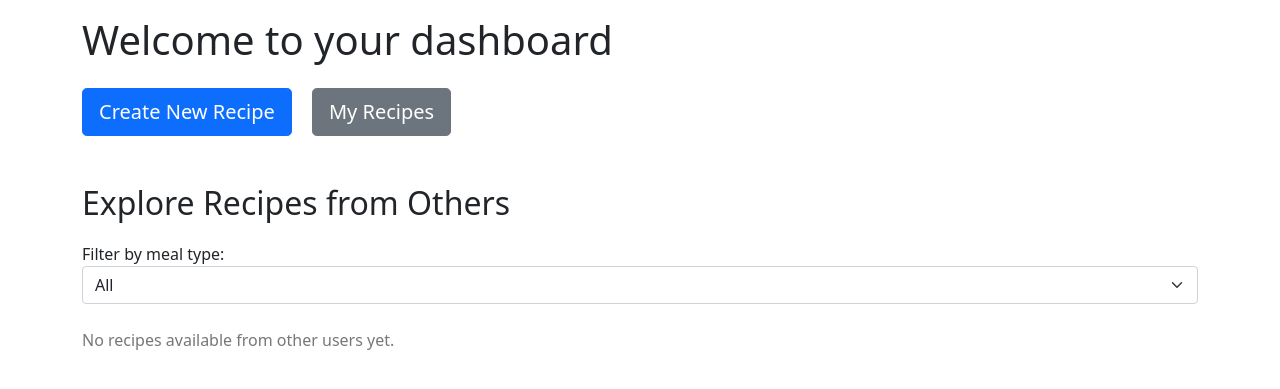
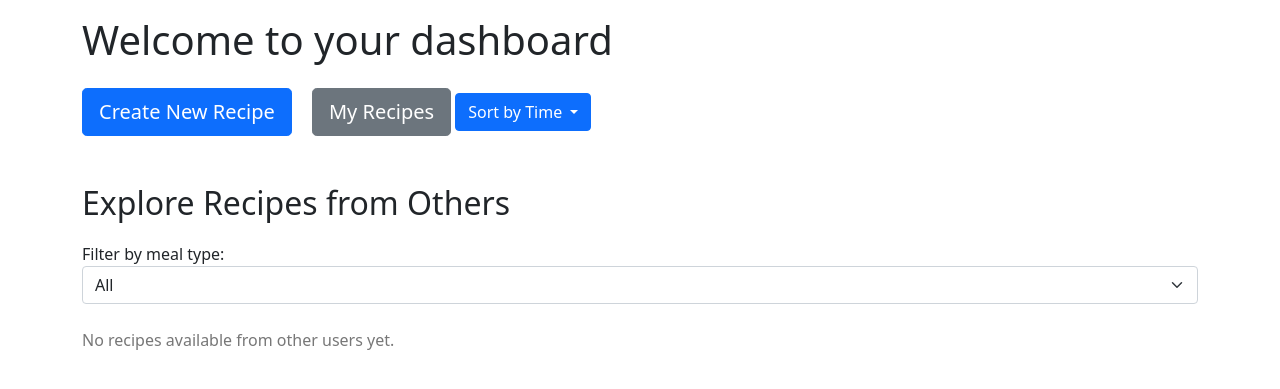
Before and after one commit to a-dish12/tmp, a Django app: template recipes/templates/dashboard.html in a window 1280 px wide. Shown: the part 56-445 px from the top of the page. Run offline with Django 5.2, Linux system fonts and the light colour scheme; the template is opened without the code that fills it, so the values that code supplies are empty; some libraries are stand-ins or nearby versions.

Commit message:
second commit

```diff
--- a/recipes/templates/dashboard.html
+++ b/recipes/templates/dashboard.html
@@ -12,6 +12,18 @@
           <a href="{% url 'user_recipes' %}" class="btn btn-secondary btn-lg">
             My Recipes
           </a>
+          <a class="btn btn-primary dropdown-toggle" href="#" id="time-filter-dropdown" role="button" data-bs-toggle="dropdown" aria-expanded="false">
+            Sort by Time
+          </a>
+          <ul class="dropdown-menu" aria-labelledby="time-filter-dropdown">
+            <li><a class="dropdown-item" href="{% url 'dashboard' %}?max_time=20">20 mins or Less</a></li>
+            <li><a class="dropdown-item" href="{% url 'dashboard' %}?max_time=45">45 mins or Less</a></li>
+            <li><a class="dropdown-item" href="{% url 'dashboard' %}?max_time=60">60 mins or Less</a></li>
+            <li><a class="dropdown-item" href="{% url 'dashboard' %}?max_time=90">90 mins or Less</a></li>
+            <li><hr class="dropdown-divider"></li>
+            <li><a class="dropdown-item" href="{% url 'dashboard' %}?min_time=90">Over 90 mins</a></li>
+            <li><a class="dropdown-item" href="{% url 'dashboard' %}">All Recipes</a></li>
+          </ul>
       </div>
 
       <h2 class="list-title mt-5">Explore Recipes from Others</h2>
```
Also changed, not shown: recipes/tests/views/test_dashboard_view.py (added, +15 -0 lines), recipes/views/dashboard_view.py (+1 -12 lines).
